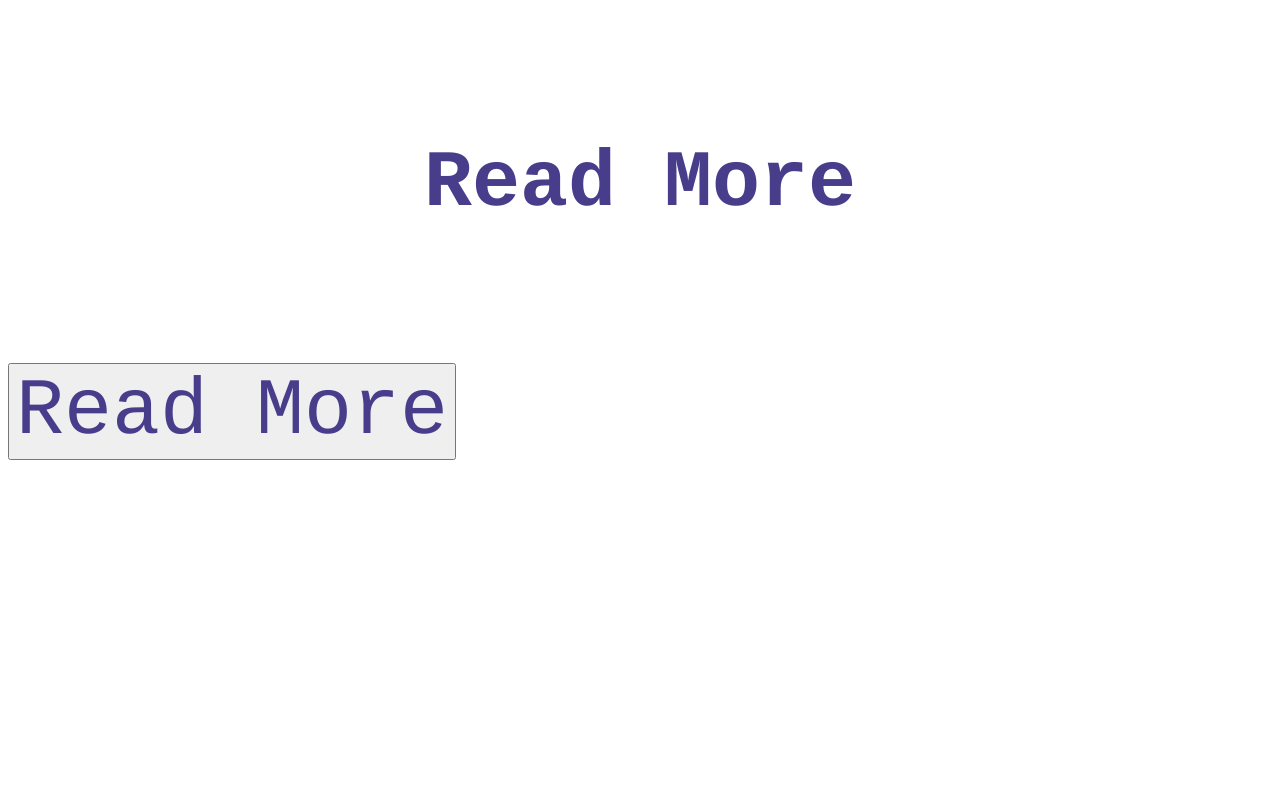
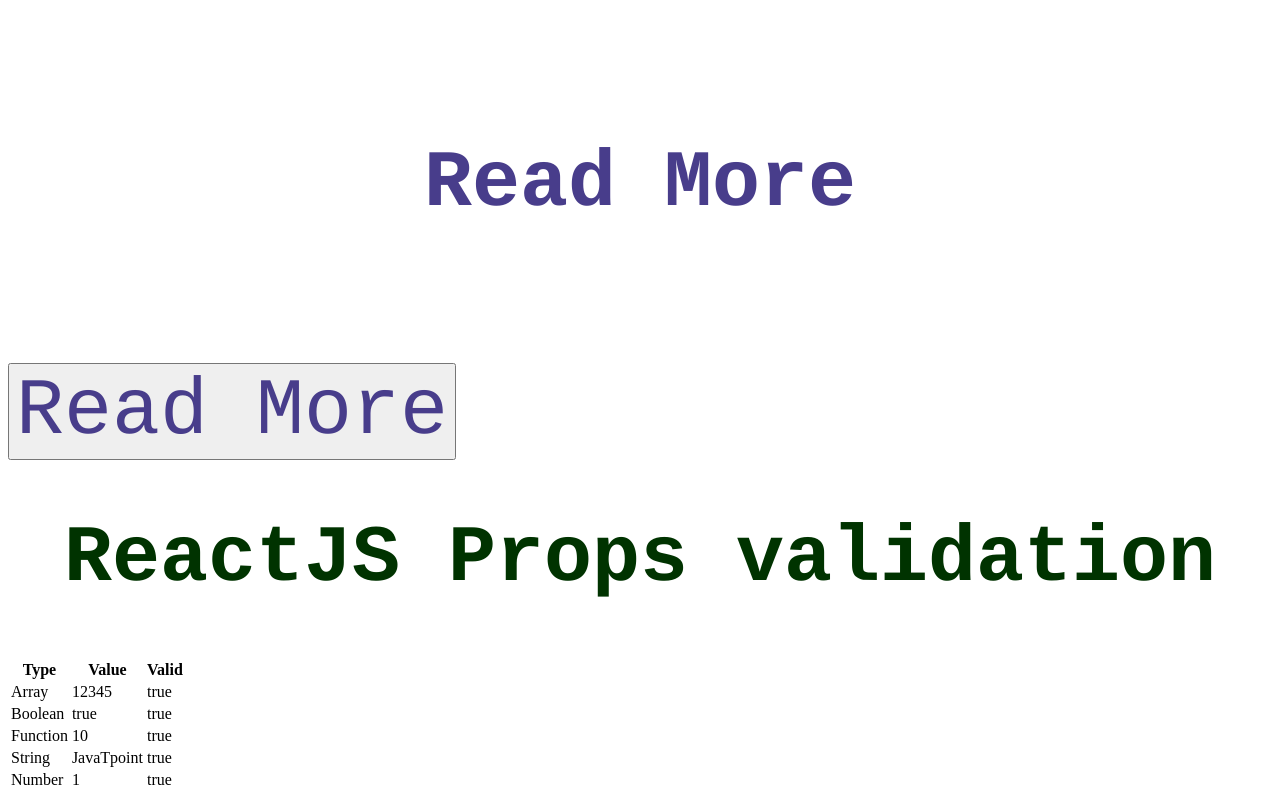
Before and after one commit to Infantsabin/practice-ReactBasics, a React (Vite) app: page / in a window 1280 px wide. Shown: the part 1309-2109 px from the top of the page. Before the commit the page ends 1777 px from the top, so only its background shows below. Built offline with nearby package versions, Linux system fonts and the light colour scheme.

Commit message:
PropsType validation - Infant

```diff
--- a/App.js
+++ b/App.js
@@ -1,4 +1,5 @@
 import React, { Component } from 'react'
+import PropTypes from 'prop-types'
 import ExtraClass from './ExtraClass.js'
 import StateClass from './StateClass.js'
 
@@ -19,13 +20,60 @@ class App extends Component {
         <Welcome name='Function Component' />
         <ExtraClass />
         <StateClass />
+        <h1 style={myStyle}>ReactJS Props validation</h1>
+        <table>
+          <tr>
+            <th>Type</th>
+            <th>Value</th>
+            <th>Valid</th>
+          </tr>
+          <tr>
+            <td>Array</td>
+            <td>{this.props.propArray}</td>
+            <td>{this.props.propArray ? 'true' : 'False'}</td>
+          </tr>
+          <tr>
+            <td>Boolean</td>
+            <td>{this.props.propBool ? 'true' : 'False'}</td>
+            <td>{this.props.propBool ? 'true' : 'False'}</td>
+          </tr>
+          <tr>
+            <td>Function</td>
+            <td>{this.props.propFunc(5)}</td>
+            <td>{this.props.propFunc(5) ? 'true' : 'False'}</td>
+          </tr>
+          <tr>
+            <td>String</td>
+            <td>{this.props.propString}</td>
+            <td>{this.props.propString ? 'true' : 'False'}</td>
+          </tr>
+          <tr>
+            <td>Number</td>
+            <td>{this.props.propNumber}</td>
+            <td>{this.props.propNumber ? 'true' : 'False'}</td>
+          </tr>
+        </table>
       </div>
     )
   }
 }
 
+App.propTypes = {
+  propArray: PropTypes.array.isRequired,
+  propBool: PropTypes.bool.isRequired,
+  propFunc: PropTypes.func,
+  propNumber: PropTypes.number,
+  propString: PropTypes.string
+}
+
 App.defaultProps = {
-  name: 'Infant'
+  name: 'Infant',
+  propArray: [1, 2, 3, 4, 5],
+  propBool: true,
+  propFunc: function (x) { return x + 5 },
+  propNumber: 1,
+  propString: 'JavaTpoint'
+
 }
 
 export default App
```
